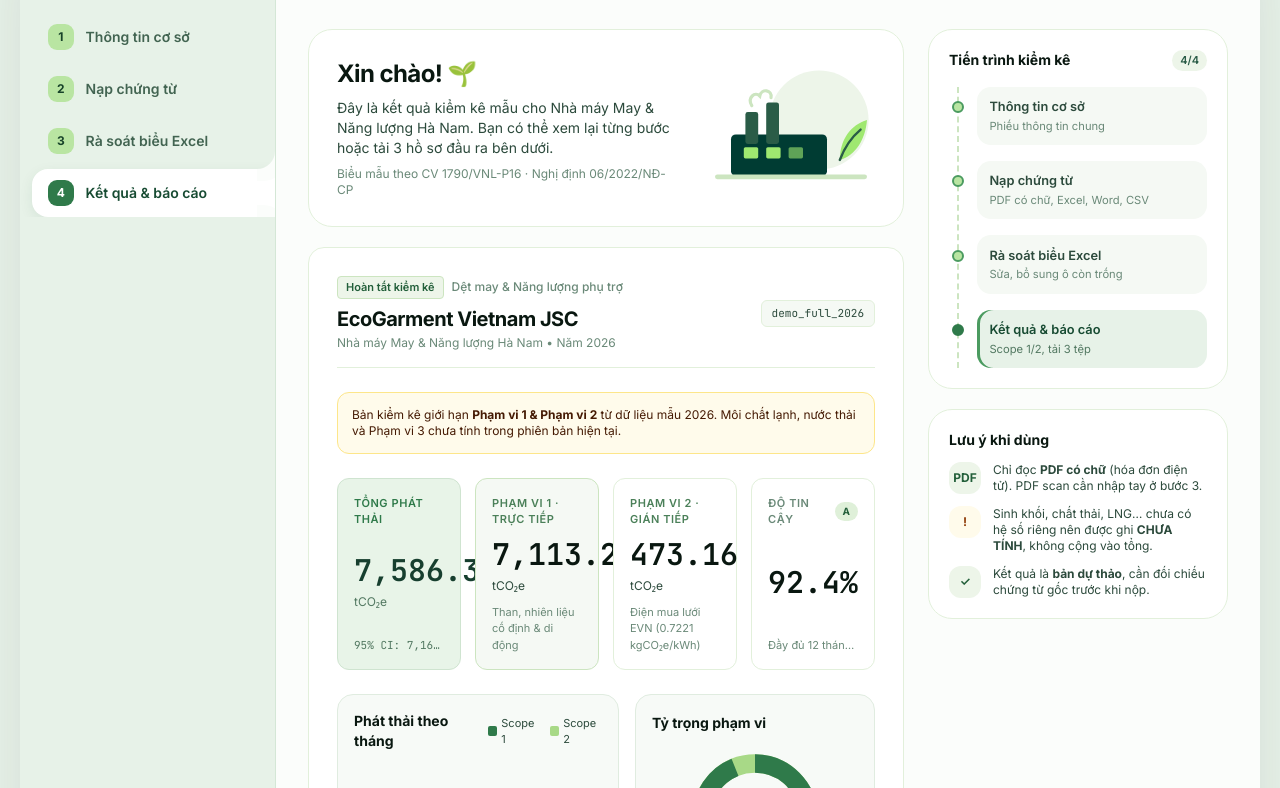
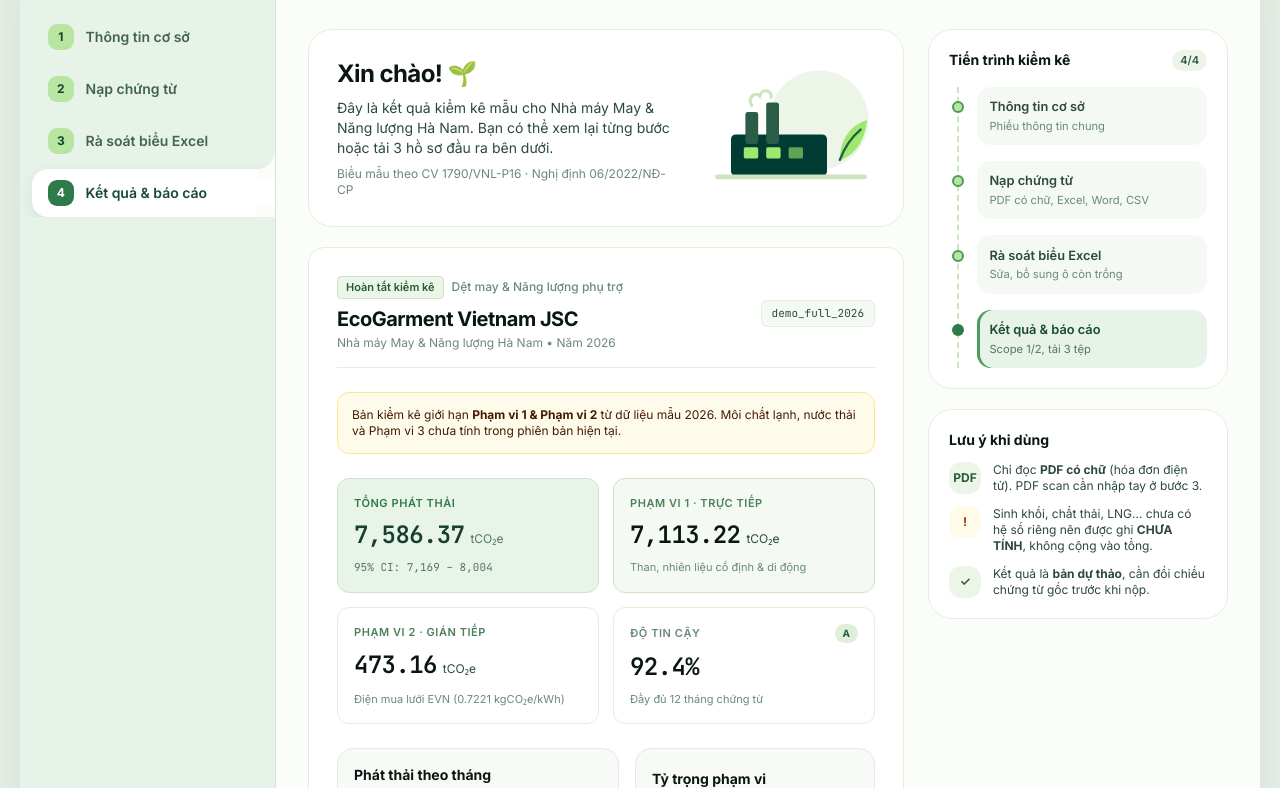
Before and after one commit to OanhKim-tmd/EcoStream_poc, a plain HTML site: page docs/index.html in a window 1280 px wide. Shown: the part 103-891 px from the top of the page. Drawn offline with Linux system fonts and the light colour scheme.

Commit message:
fix(demo): use 2x2 KPI grid so large numbers never overflow cards

```diff
--- a/docs/index.html
+++ b/docs/index.html
@@ -300,52 +300,52 @@
                         </div>
 
                         <!-- 4 Clean Metric Cards -->
-                        <div class="grid grid-cols-1 sm:grid-cols-2 lg:grid-cols-4 gap-3.5">
-                            <div class="p-4 rounded-xl bg-[#e8f4e8] border border-[#cfe4d0] text-[#173f2f] flex flex-col justify-between">
+                        <div class="grid grid-cols-1 sm:grid-cols-2 gap-3.5">
+                            <div class="min-w-0 p-4 rounded-xl bg-[#e8f4e8] border border-[#cfe4d0] text-[#173f2f] flex flex-col justify-between">
                                 <span class="text-[11px] font-semibold uppercase tracking-wider text-[#2f7a4a]">Tổng phát thải</span>
-                                <div class="my-2">
-                                    <span id="resTotal" class="text-2xl sm:text-3xl font-bold font-mono">7,586.37</span>
+                                <div class="my-2 flex items-baseline gap-1.5 flex-wrap">
+                                    <span id="resTotal" class="text-2xl font-bold font-mono tracking-tight">7,586.37</span>
                                     <span class="text-xs text-[#527861]">tCO₂e</span>
                                 </div>
-                                <span class="text-[11px] font-mono text-[#527861] truncate">95% CI: 7,169 – 8,004</span>
+                                <span class="text-[11px] font-mono text-[#527861]">95% CI: 7,169 – 8,004</span>
                             </div>
 
-                            <div class="p-4 rounded-xl bg-[#f5f9f4] border border-[#cce5c0] flex flex-col justify-between">
+                            <div class="min-w-0 p-4 rounded-xl bg-[#f5f9f4] border border-[#cce5c0] flex flex-col justify-between">
                                 <span class="text-[11px] font-semibold uppercase tracking-wider text-[#4b8059]">Phạm vi 1 · Trực tiếp</span>
-                                <div class="my-2">
-                                    <span id="resScope1" class="text-2xl sm:text-3xl font-bold font-mono text-[#091710]">7,113.22</span>
+                                <div class="my-2 flex items-baseline gap-1.5 flex-wrap">
+                                    <span id="resScope1" class="text-2xl font-bold font-mono tracking-tight text-[#091710]">7,113.22</span>
                                     <span class="text-xs text-[#2c4a3c]">tCO₂e</span>
                                 </div>
                                 <span class="text-[11px] text-[#6a8978]">Than, nhiên liệu cố định &amp; di động</span>
                             </div>
 
-                            <div class="p-4 rounded-xl bg-white border border-[#e2f0db] flex flex-col justify-between">
+                            <div class="min-w-0 p-4 rounded-xl bg-white border border-[#e2f0db] flex flex-col justify-between">
                                 <span class="text-[11px] font-semibold uppercase tracking-wider text-[#4b8059]">Phạm vi 2 · Gián tiếp</span>
-                                <div class="my-2">
-                                    <span id="resScope2" class="text-2xl sm:text-3xl font-bold font-mono text-[#091710]">473.16</span>
+                                <div class="my-2 flex items-baseline gap-1.5 flex-wrap">
+                                    <span id="resScope2" class="text-2xl font-bold font-mono tracking-tight text-[#091710]">473.16</span>
                                     <span class="text-xs text-[#2c4a3c]">tCO₂e</span>
                                 </div>
                                 <span class="text-[11px] text-[#6a8978]">Điện mua lưới EVN (0.7221 kgCO₂e/kWh)</span>
                             </div>
 
-                            <div class="p-4 rounded-xl bg-white border border-[#e2f0db] flex flex-col justify-between">
+                            <div class="min-w-0 p-4 rounded-xl bg-white border border-[#e2f0db] flex flex-col justify-between">
                                 <div class="flex items-center justify-between gap-2">
                                     <span class="text-[11px] font-semibold uppercase tracking-wider text-[#6a8978]">Độ tin cậy</span>
                                     <span class="px-2 py-0.5 rounded-full text-[10px] font-bold bg-[#dff0d9] text-[#235f3a]">A</span>
                                 </div>
                                 <div class="my-2">
-                                    <span class="text-2xl sm:text-3xl font-bold font-mono text-[#091710]">92.4%</span>
+                                    <span class="text-2xl font-bold font-mono tracking-tight text-[#091710]">92.4%</span>
                                 </div>
-                                <span class="text-[11px] text-[#6a8978] truncate">Đầy đủ 12 tháng chứng từ</span>
+                                <span class="text-[11px] text-[#6a8978]">Đầy đủ 12 tháng chứng từ</span>
                             </div>
                         </div>
 
                         <!-- Charts: monthly emissions + scope share -->
                         <div class="grid grid-cols-1 lg:grid-cols-[minmax(0,1fr)_240px] gap-4">
-                            <div class="rounded-2xl bg-[#f7faf7] border border-[#e0ece0] p-4">
-                                <div class="flex items-center justify-between gap-2">
-                                    <h3 class="text-sm font-bold text-[#091710]">Phát thải theo tháng</h3>
-                                    <div class="flex items-center gap-3 text-[11px] text-[#2c4a3c]">
+                            <div class="min-w-0 rounded-2xl bg-[#f7faf7] border border-[#e0ece0] p-4">
+                                <div class="flex flex-wrap items-center justify-between gap-2">
+                                    <h3 class="text-sm font-bold text-[#091710] whitespace-nowrap">Phát thải theo tháng</h3>
+                                    <div class="flex items-center gap-3 text-[11px] text-[#2c4a3c] whitespace-nowrap">
                                         <span class="inline-flex items-center gap-1"><span class="w-2.5 h-2.5 rounded-sm bg-[#2f7a4a]"></span>Scope 1</span>
                                         <span class="inline-flex items-center gap-1"><span class="w-2.5 h-2.5 rounded-sm bg-[#a8d987]"></span>Scope 2</span>
                                     </div>
```
Also changed, not shown: 1 other file.
